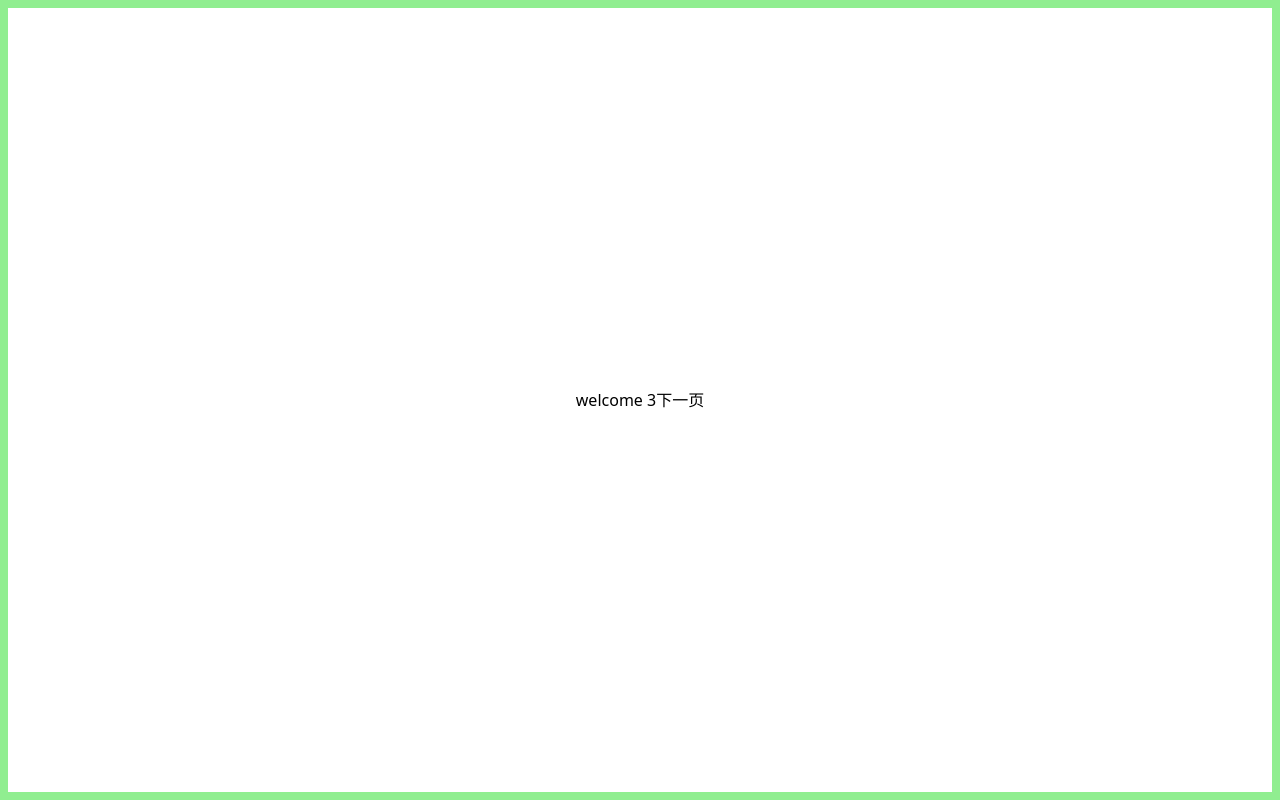
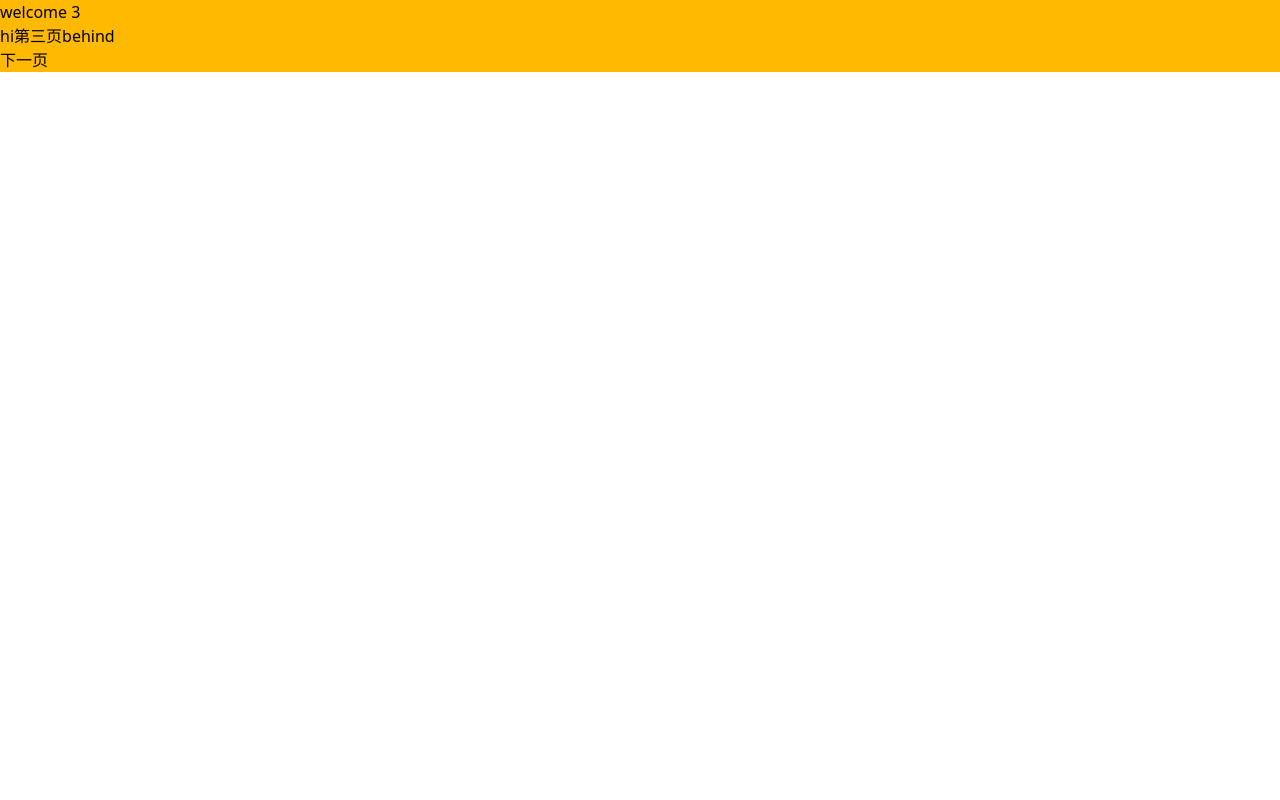
Before and after one commit to xmasuhai/mangosteen-react-1, a React (Vite) app: page /welcome/3 in a window 1280 px wide. Built offline with nearby package versions, Linux system fonts and the light colour scheme.

Commit message:
feat: 添加UnoCSS配置和样式变量
添加了UnoCSS的图标、排版预设和JSX转换器，
同时引入了样式变量文件并更新了组件样式

```diff
--- /dev/null
+++ b/src/assets/styles/vars.scss
@@ -0,0 +1,3 @@
+:root {
+  --spacing: 2px;
+}
--- a/src/pages/Welcome3.tsx
+++ b/src/pages/Welcome3.tsx
@@ -1,10 +1,26 @@
+import { cn } from 'cn'
 import { NavLink } from 'react-router-dom'
 
 export const Welcome3: React.FC = () => {
   return (
-    <div style={{ border: '8px solid lightgreen', height: '100%', display: 'flex', placeItems: 'center', justifyContent: 'center' }}>
-      welcome 3
-      <NavLink to="/welcome/4">下一页</NavLink>
+    <div className={cn('frank', 'bg-amber')} flex h-full justify-center items-center>
+      <header hover:bg-cyan w-100px b-3 b-red h-40px>welcome 3</header>
+      <main
+        className="after:content-['behind'] before:content-['hi']"
+        before:b-5
+        before:b-red
+        after:absolute
+        after:b-2
+        after:b-red
+        grow-1
+        b-5
+        b-blue
+        h-100px>
+        第三页
+      </main>
+      <footer w-210px b-4 b-green h-55px>
+        <NavLink to="/welcome/4">下一页</NavLink>
+      </footer>
     </div>
   )
 }
--- a/uno.config.ts
+++ b/uno.config.ts
@@ -1,9 +1,19 @@
-import { defineConfig, presetAttributify } from 'unocss'
+import { defineConfig, presetAttributify, presetIcons, presetTypography, transformerAttributifyJsx } from 'unocss'
 import { presetWind4 } from '@unocss/preset-wind4'
 
 export default defineConfig({
   presets: [
     presetWind4(),
     presetAttributify(),
+    presetIcons({
+      extraProperties: {
+        display: 'inline-block',
+        'vertical-align': 'middle',
+      },
+    }),
+    presetTypography(),
+  ],
+  transformers: [
+    transformerAttributifyJsx(),
   ],
 })
```
Also changed, not shown: src/shims.d.ts (+6 -1 lines).
